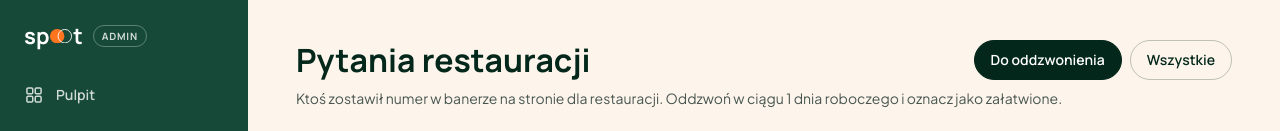
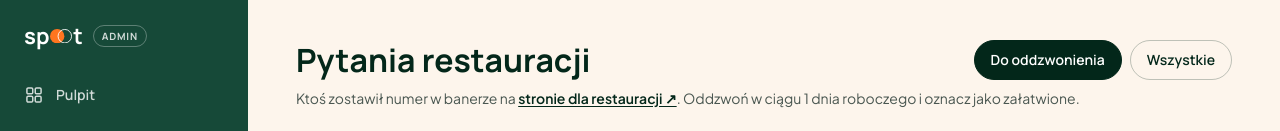
Before and after one commit to zawfii/spoot-admin, a Next.js app: page /dashboard/owner-questions in a window 1280 px wide. Shown: the top 131 px of the page. Built offline with nearby package versions, Linux system fonts and the light colour scheme; no server answers; the database is empty.

Commit message:
feat(admin): link do spootme.pl/dla-restauracji na stronie Pytania restauracji
Co-Authored-By: Claude Opus 5.5 <noreply@anthropic.com>

```diff
--- a/app/dashboard/owner-questions/page.tsx
+++ b/app/dashboard/owner-questions/page.tsx
@@ -31,7 +31,7 @@ export default async function OwnerQuestionsPage({ searchParams }: { searchParam
         <h1 className="font-heading text-[26px] leading-[34px] lg:text-[32px] lg:leading-10 font-bold">Pytania restauracji</h1>
         <div className="flex gap-2">{tab('pending', 'Do oddzwonienia')}{tab('all', 'Wszystkie')}</div>
       </div>
-      <p className="text-sm text-gray-500 mb-6">Ktoś zostawił numer w banerze na stronie dla restauracji. Oddzwoń w ciągu 1 dnia roboczego i oznacz jako załatwione.</p>
+      <p className="text-sm text-gray-500 mb-6">Ktoś zostawił numer w banerze na <a href="https://spootme.pl/dla-restauracji" target="_blank" rel="noopener" className="font-semibold text-primary underline underline-offset-2">stronie dla restauracji ↗</a>. Oddzwoń w ciągu 1 dnia roboczego i oznacz jako załatwione.</p>
 
       <div className="bg-surfaceLowest rounded-2xl border overflow-x-auto">
         <table className="w-full min-w-[720px] text-sm">
```
